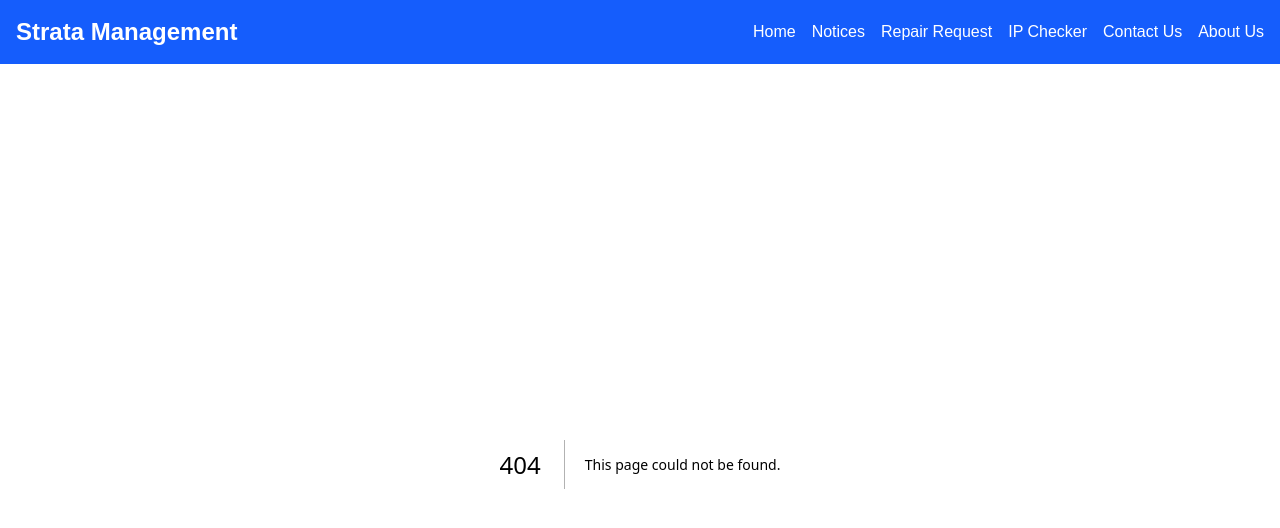
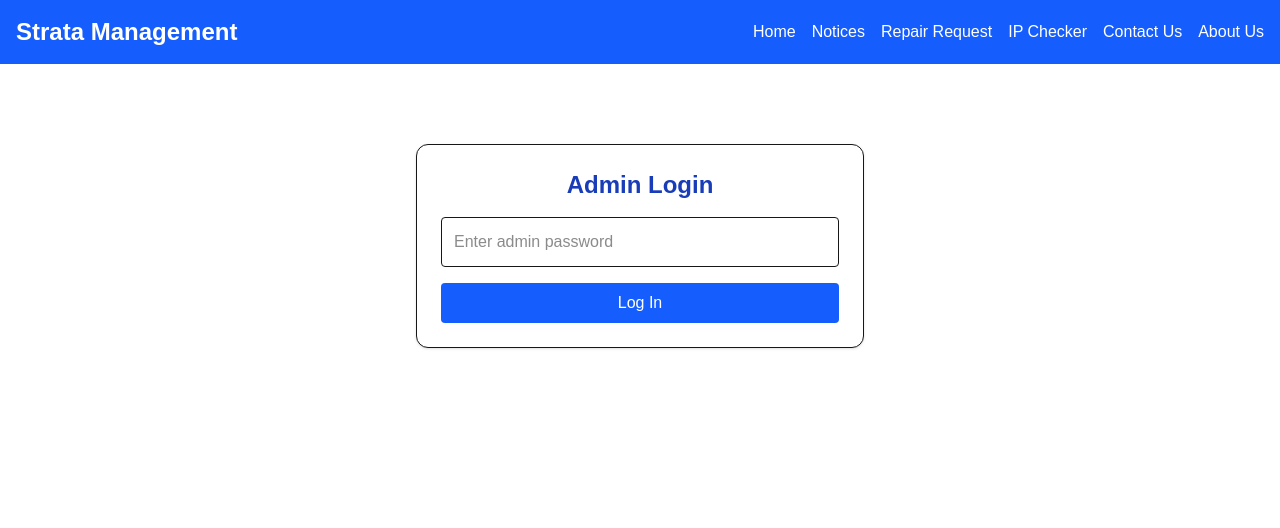
Before and after one commit to Jessie366/strata-management, a Next.js app: page /admin/login in a window 1280 px wide. Before the commit this address had no page. Shown: the top 528 px of the page. Built offline with nearby package versions, Linux system fonts and the light colour scheme.

Commit message:
add AdminNav

```diff
--- /dev/null
+++ b/src/app/admin/AdminNav.tsx
@@ -0,0 +1,24 @@
+'use client';
+
+import Link from 'next/link';
+import { usePathname } from 'next/navigation';
+
+export default function AdminNav() {
+  const pathname = usePathname();
+
+  const linkClasses = (path: string) =>
+    `px-4 py-2 rounded-md hover:bg-blue-100 transition ${
+      pathname === path ? 'bg-blue-600 text-white' : 'text-blue-700'
+    }`;
+
+  return (
+    <nav className="flex justify-center gap-4 mb-6">
+      <Link href="/admin" className={linkClasses('/admin')}>
+        Contact Messages
+      </Link>
+      <Link href="/admin/repair" className={linkClasses('/admin/repair')}>
+        Repair Requests
+      </Link>
+    </nav>
+  );
+}
--- /dev/null
+++ b/src/app/admin/login/page.tsx
@@ -0,0 +1,42 @@
+'use client';
+
+import { useState } from 'react';
+import { useRouter } from 'next/navigation';
+
+export default function AdminLoginPage() {
+  const [password, setPassword] = useState('');
+  const [error, setError] = useState('');
+  const router = useRouter();
+
+  const handleLogin = (e: React.FormEvent) => {
+    e.preventDefault();
+    if (password === 'jessie2025') {
+      document.cookie = 'admin_logged_in=true; path=/';
+      router.push('/admin');
+    } else {
+      setError('Incorrect password.');
+    }
+  };
+
+  return (
+    <div className="max-w-md mx-auto mt-20 p-6 border rounded-xl shadow bg-white">
+      <h1 className="text-2xl font-bold mb-4 text-center text-blue-800">Admin Login</h1>
+      <form onSubmit={handleLogin} className="space-y-4">
+        <input
+          type="password"
+          placeholder="Enter admin password"
+          className="w-full border p-3 rounded"
+          value={password}
+          onChange={(e) => setPassword(e.target.value)}
+        />
+        <button
+          type="submit"
+          className="w-full bg-blue-600 text-white py-2 rounded hover:bg-blue-700 transition"
+        >
+          Log In
+        </button>
+        {error && <p className="text-red-600 text-center">{error}</p>}
+      </form>
+    </div>
+  );
+}
--- a/src/app/admin/page.tsx
+++ b/src/app/admin/page.tsx
@@ -1,6 +1,8 @@
 'use client';
+import AdminNav from './AdminNav';
+import React, { useEffect, useState } from 'react';
+import { useRouter } from 'next/navigation';
 
-import React, { useEffect, useState } from 'react';
 
 type Contact = {
   id: number;
@@ -13,14 +15,24 @@ type Contact = {
 export default function AdminPage() {
   const [contacts, setContacts] = useState<Contact[]>([]);
   const [error, setError] = useState('');
+  const router = useRouter();
 
+  // 🔐 Auth check: if no cookie, redirect to login page
+  useEffect(() => {
+    const isLoggedIn = document.cookie.includes('admin_logged_in=true');
+    if (!isLoggedIn) {
+      router.push('/admin/login');
+    }
+  }, []);
+
+  // 📦 Fetch contact messages from backend
   useEffect(() => {
     const fetchContacts = async () => {
       try {
         const res = await fetch('https://php-backend-production.up.railway.app/get_contacts.php');
         if (!res.ok) throw new Error('Network response was not ok');
 
-        const data: Contact[] = await res.json(); // ✅ 修复点
+        const data: Contact[] = await res.json();
         setContacts(data);
       } catch (err) {
         setError('Could not load contact data.');
@@ -33,6 +45,7 @@ export default function AdminPage() {
 
   return (
     <div className="max-w-5xl mx-auto mt-10 p-6 bg-white border border-gray-300 rounded-xl shadow-lg">
+      <AdminNav />
       <h1 className="text-3xl font-bold text-center text-blue-800 mb-6">Admin Panel - Contact Messages</h1>
       {error ? (
         <p className="text-red-600 text-center">{error}</p>
```
